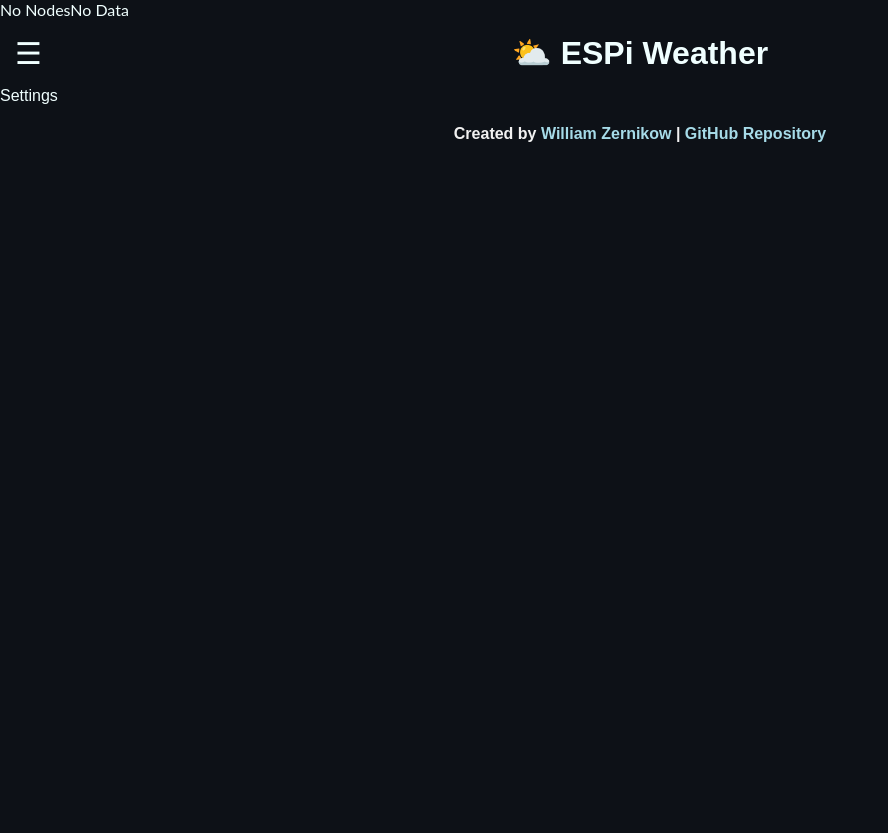
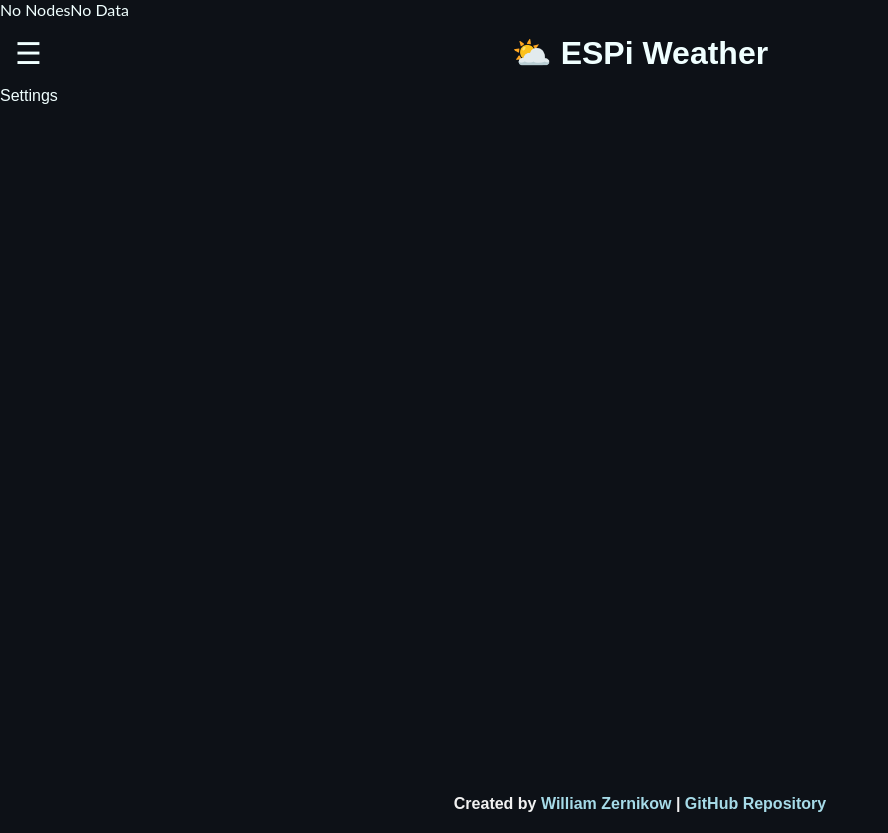
Before and after one commit to wzern/weather-pi-project, a PHP site: page /settings.php in a window 1280 px wide. Shown: the whole page, without its empty margins (0-888 px from the left). Before the commit the page ends 142 px from the top, so only its background shows below. Run offline with PHP 8.4, Linux system fonts and the light colour scheme; the visitor is signed in with stand-in values (Sample User, id 1); data that the repository does not hold is empty.

Commit message:
Adjust styles

```diff
--- a/frontend/css/styles.css
+++ b/frontend/css/styles.css
@@ -102,6 +102,7 @@ header h1 {
 }
 
 .container {
+  min-height: 86vh;
   width: 100%;
 }
 
```
